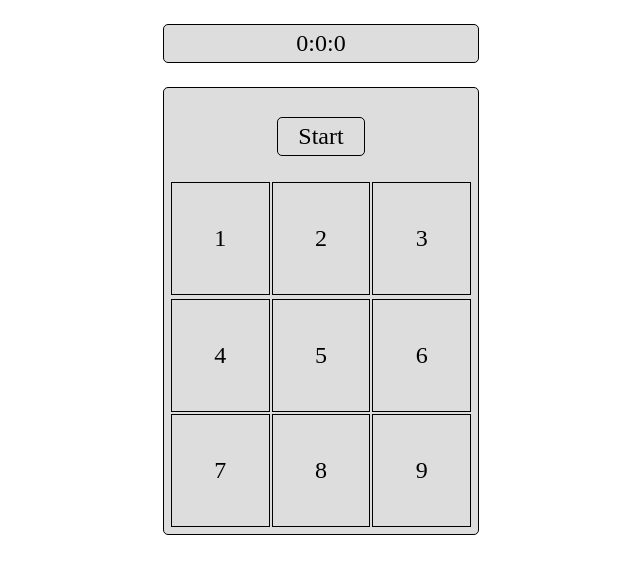
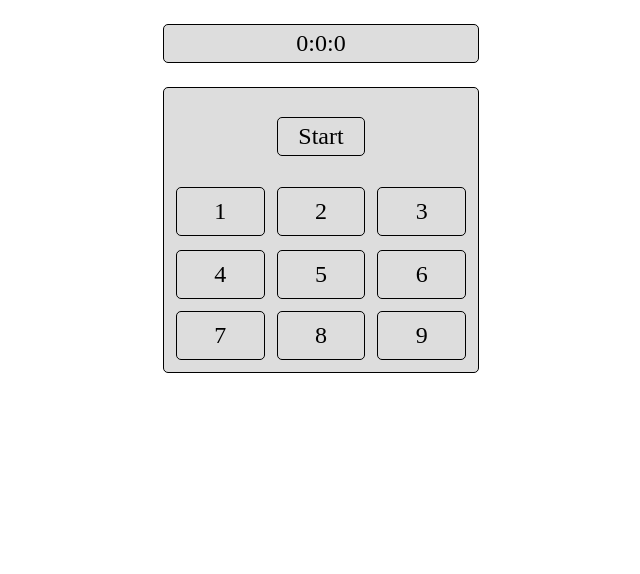
Before and after one commit to dereksmtux/create-project, a plain HTML site: page index.html in a window 1280 px wide. Shown: the whole page, without its empty margins (319-959 px from the left). Drawn offline with Linux system fonts and the light colour scheme.

Commit message:
Buttons refined
Buttons made to look and interact better.

```diff
--- a/style.css
+++ b/style.css
@@ -21,6 +21,7 @@ p.display {
 }
 
 #startButton {
+  cursor: pointer;
   border: solid 1px black;
   text-align: center;
   width: 25%;
@@ -37,11 +38,14 @@ table {
 
 td {
   width: 5%;
-  border: solid black 1px;
   padding: 5px;
   text-align: center;
 }
 
 p.num {
-  padding: 15%;
+  cursor: pointer;
+  border: solid 1px black;
+  border-radius: 5px;
+  margin: 0px;
+  padding: 10px;
 }
```
